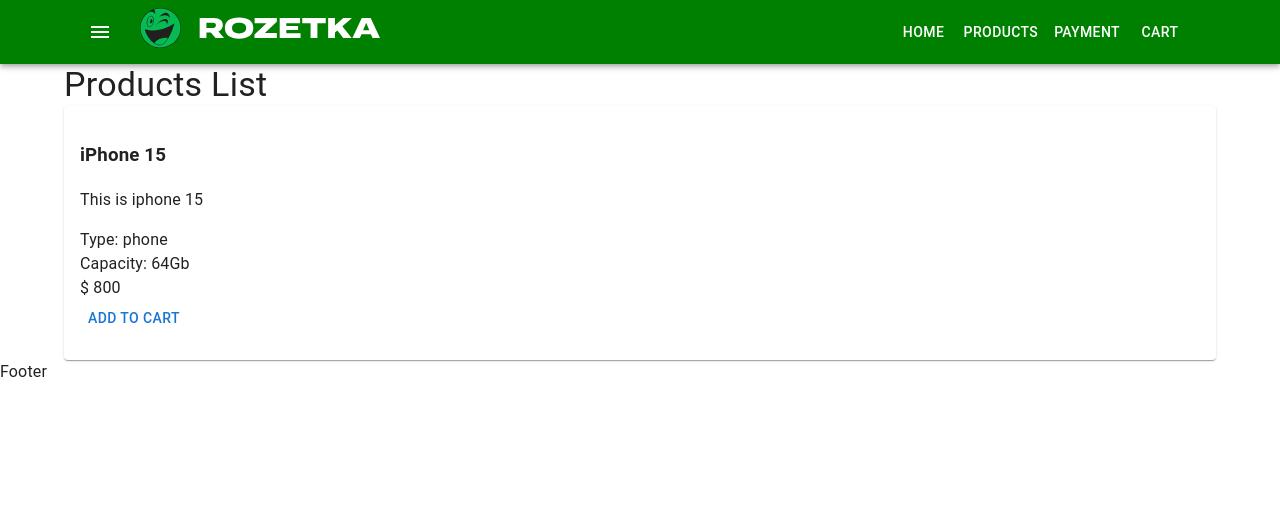
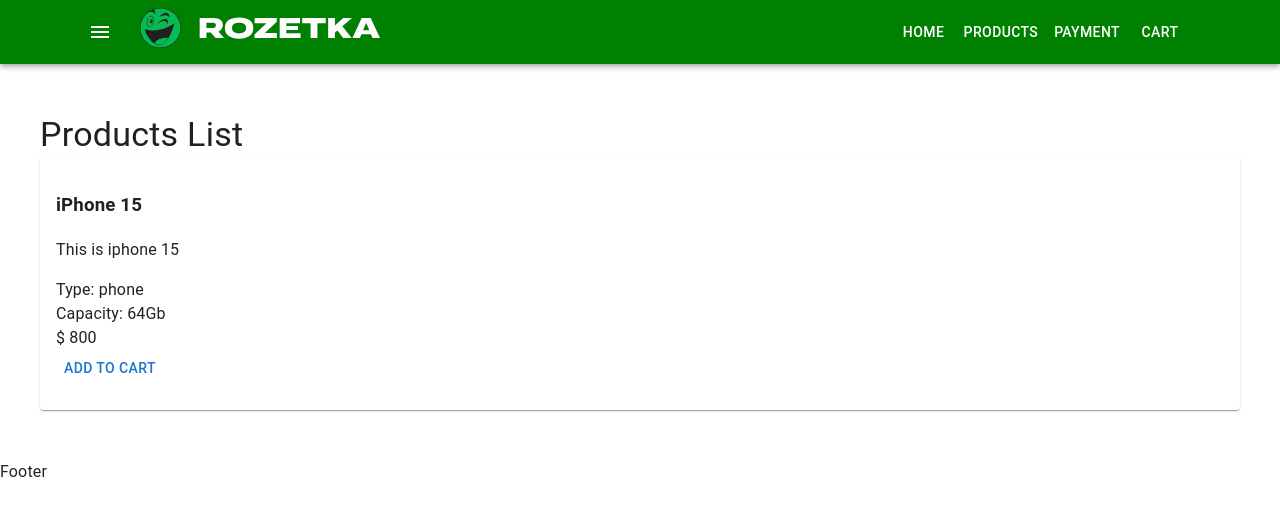
Before and after one commit to AnnaT-UA/react-shop-project-16-03, a React (Create React App) app: page / in a window 1280 px wide. Shown: the top 516 px of the page. Built offline with nearby package versions, Linux system fonts and the light colour scheme.

Commit message:
addedmodified:   src/layout/App.tsx         modified:   src/layout/Main.tsx         new file:   src/styles/layout.css

```diff
--- a/src/layout/App.tsx
+++ b/src/layout/App.tsx
@@ -2,15 +2,17 @@
 import CssBaseline from '@mui/material/CssBaseline'
 import Main from './Main'
 import Footer from './Footer'
+import 'styles/layout.css'
+import { StyledEngineProvider } from '@mui/material'
 
 const App = () => {
     return (
-        <>
+        <StyledEngineProvider injectFirst>
             <CssBaseline />
             <Header />
             <Main />
             <Footer />
-        </>
+        </StyledEngineProvider>
     )
 }
 export default App
--- a/src/layout/Main.tsx
+++ b/src/layout/Main.tsx
@@ -5,7 +5,7 @@
 const Main = (props: Props) => {
     return (
         <>
-            <Container>
+            <Container className="main-container">
                 <ProductsList />
             </Container>
         </>
--- /dev/null
+++ b/src/styles/layout.css
@@ -0,0 +1,3 @@
+.main-container {
+    padding: 50px 0;
+}
```
